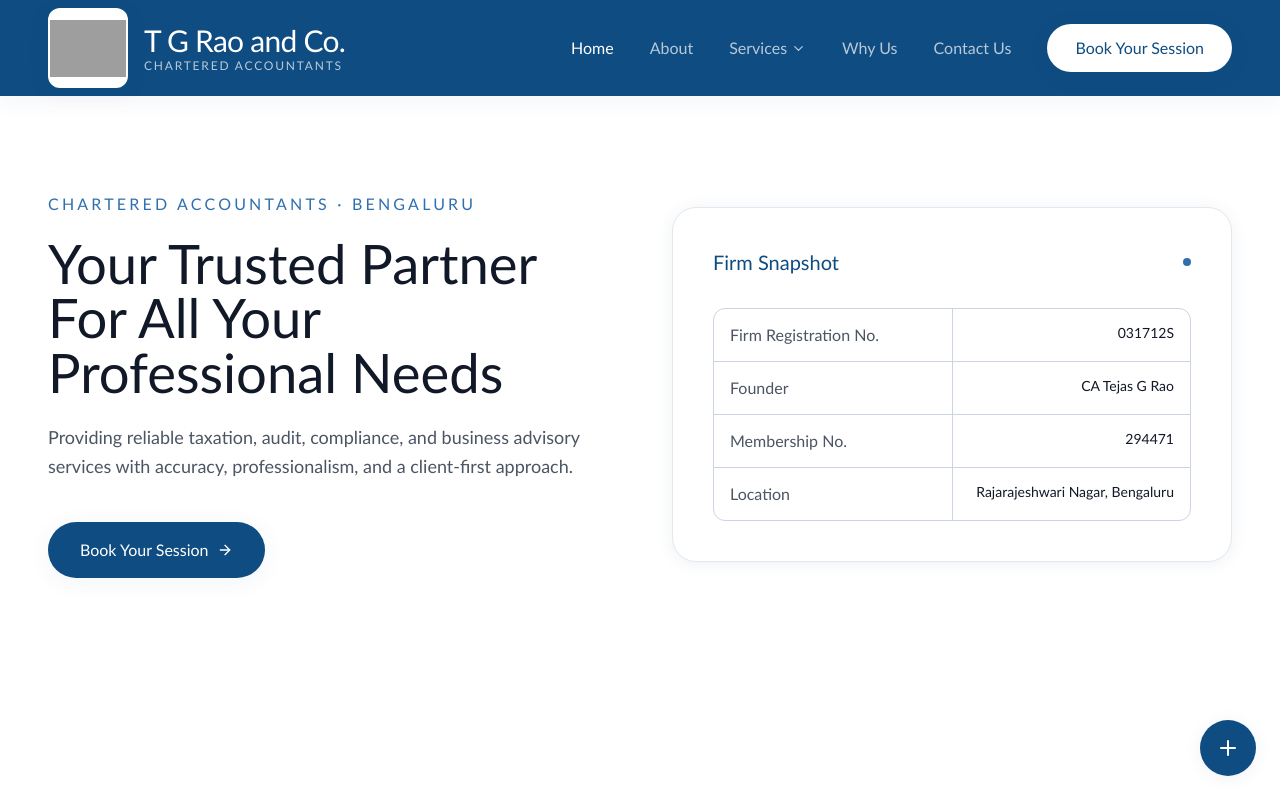
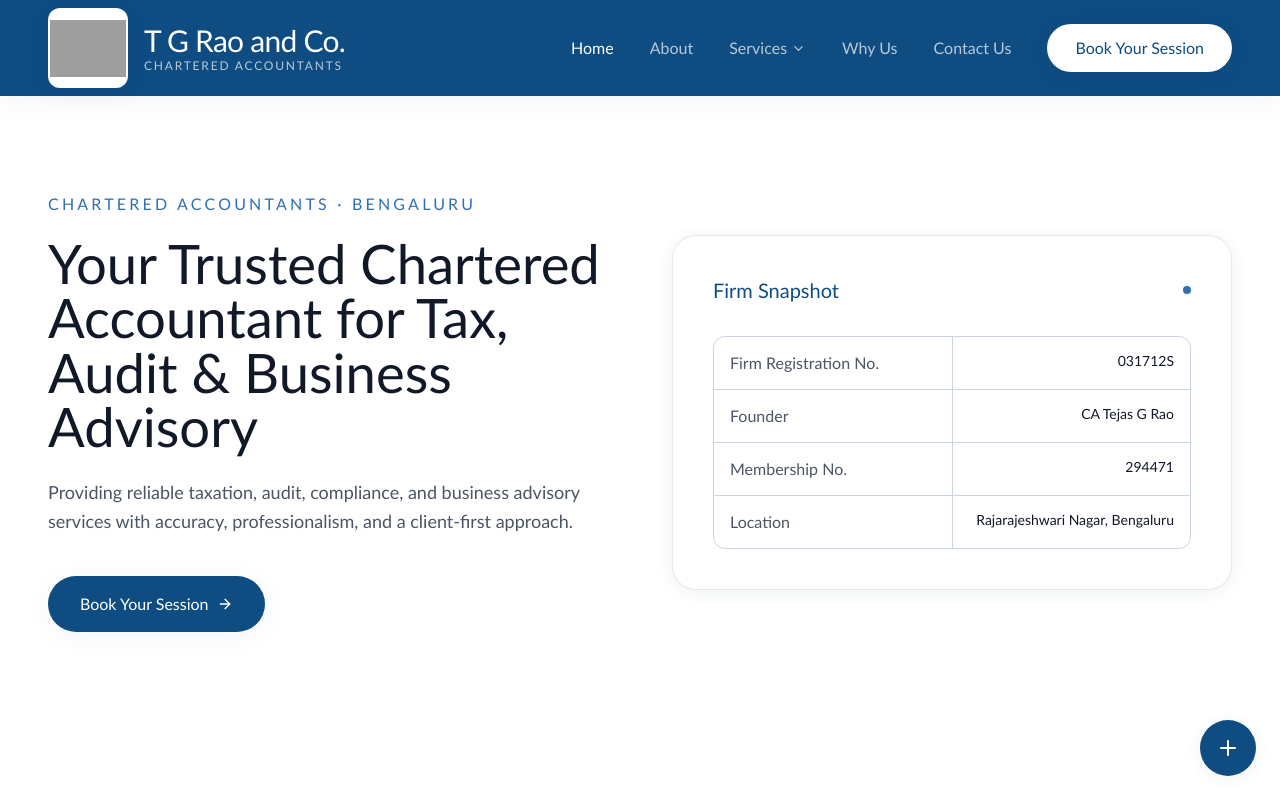
Before and after one commit to tharunn08/tgrao-website, a React (Vite) app: page / in a window 1280 px wide. Shown: the top 800 px of the page. Built offline with nearby package versions, Linux system fonts and the light colour scheme; grey boxes are pictures that could not be loaded.

Commit message:
Update Hero.jsx

```diff
--- a/src/components/Hero.jsx
+++ b/src/components/Hero.jsx
@@ -13,7 +13,7 @@ const fadeUp = {
 
 export default function Hero() {
   return (
-    <section id="home" className="relative pt-20 pb-24 md:pt-24 md:pb-32 overflow-hidden">
+    <section id="home" className="relative pt-20 pb-10 md:pt-24 md:pb-14 overflow-hidden">
       <div className="absolute inset-0 -z-10 bg-gradient-to-b from-sectionBg to-white" />
       <div className="section-container grid md:grid-cols-2 gap-16 items-center">
         <div>
@@ -32,7 +32,7 @@ export default function Hero() {
             custom={1}
             className="font-heading text-4xl sm:text-5xl lg:text-[3.4rem] leading-[1.15] text-textPrimary mb-6"
           >
-            Your Trusted Partner For All Your Professional Needs
+            Your Trusted Chartered Accountant for Tax, Audit &amp; Business Advisory
           </motion.h1>
           <motion.p
             initial="hidden"
```
